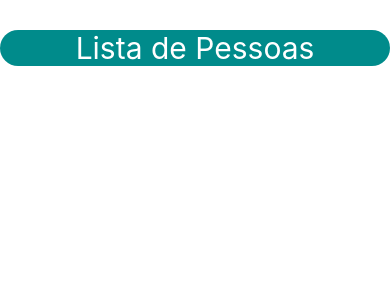
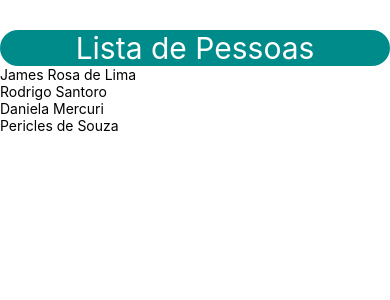
Before and after one commit to tghstronda/ListaPessoas, a React Native app: screen / in a window 390 px wide. Shown: the top 300 px of the page. Built offline with nearby package versions, Linux system fonts and the light colour scheme.

Commit message:
commit de lista simbolica teste &&  Instalação do Axios

```diff
--- a/App.js
+++ b/App.js
@@ -4,12 +4,30 @@ import { StyleSheet, Text, View} from 'react-native';
 import Header from './src/components/Header';
 
 export default class App extends React.Component {
+  renderList(){
+      const names =
+      [
+        'James Rosa de Lima',
+        'Rodrigo Santoro',
+        'Daniela Mercuri',
+        'Pericles de Souza',
+      ];
+
+      const textElements = names.map(name => {
+        return <Text key = {name}>{name}</Text>
+      });
+      return textElements;
+  }
 
   render(){
     return (
       <View>
         <Header title = "Lista de Pessoas"/>
+        {this.renderList()}
       </View>
     );
   }
+  /**Há diversos momentos quando você está desenvolvendo uma aplicação Web
+   * que podem necessitar consumir e exibir dados de uma API.
+   *  Há várias maneiras de se fazer isso, mas a maneira mais popular é usando axios */
 }
--- a/package.json
+++ b/package.json
@@ -8,6 +8,7 @@
     "eject": "expo eject"
   },
   "dependencies": {
+    "axios": "^0.19.2",
     "expo": "~36.0.0",
     "react": "~16.9.0",
     "react-dom": "~16.9.0",
@@ -15,8 +16,8 @@
     "react-native-web": "~0.11.7"
   },
   "devDependencies": {
-    "babel-preset-expo": "~8.0.0",
-    "@babel/core": "^7.0.0"
+    "@babel/core": "^7.0.0",
+    "babel-preset-expo": "~8.0.0"
   },
   "private": true
 }
```
Also changed, not shown: 2 other files (tests, documents, lock files or other folders).
